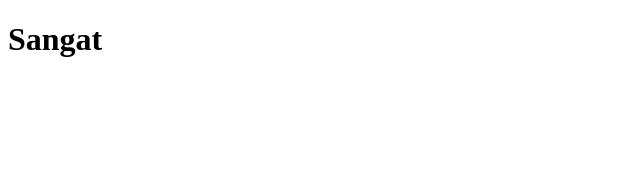
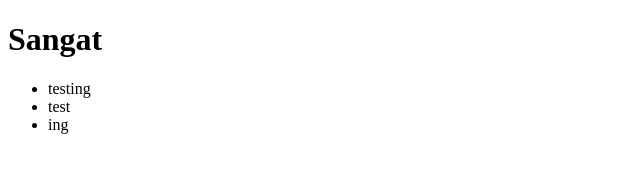
Before and after one commit to AkbarPutraSyarif/Projek-UTS-Front-end, a plain HTML site: page index.html in a window 1280 px wide. Shown: the whole page, without its empty margins (0-640 px from the left). Drawn offline with Linux system fonts and the light colour scheme.

Commit message:
testing branch

```diff
--- a/index.html
+++ b/index.html
@@ -6,5 +6,10 @@
 <body>
     <title>Akbar Gendut</title>
     <h1 class="Gendut">Sangat</h1>
+    <ul>
+        <li>testing</li>
+        <li>test</li>
+        <li>ing</li>
+    </ul>
 </body>
 </html>
```
